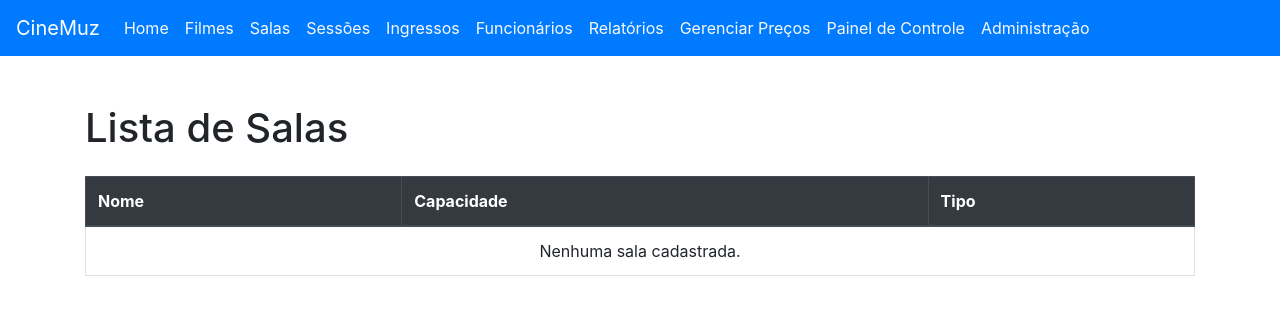
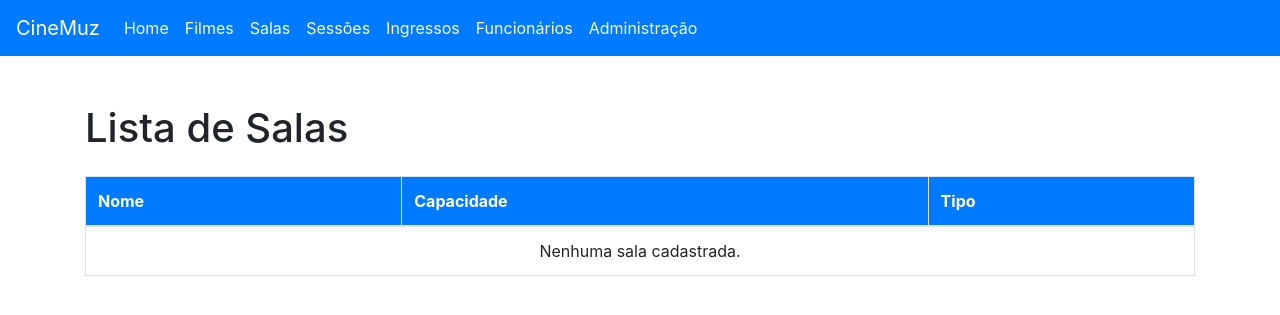
Before and after one commit to PabloFernan/projeto_cinema, a Django app: page /salas/ in a window 1280 px wide. Shown: the top 315 px of the page. Run offline with Django 5.2, Linux system fonts and the light colour scheme; data that the repository does not hold is empty; some libraries are stand-ins or nearby versions.

Commit message:
HTML finalizado

```diff
--- a/app/templates/base.html
+++ b/app/templates/base.html
@@ -23,9 +23,6 @@
                 <li class="nav-item"><a class="nav-link text-light" href="/sessoes/">Sessões</a></li>
                 <li class="nav-item"><a class="nav-link text-light" href="/ingresso/">Ingressos</a></li>
                 <li class="nav-item"><a class="nav-link text-light" href="/funcionarios/">Funcionários</a></li>
-                <li class="nav-item"><a class="nav-link text-light" href="/relatorios/">Relatórios</a></li>
-                <li class="nav-item"><a class="nav-link text-light" href="/precos/">Gerenciar Preços</a></li>
-                <li class="nav-item"><a class="nav-link text-light" href="/painel/">Painel de Controle</a></li>
                 <li class="nav-item"><a class="nav-link text-light" href="/admin/">Administração</a></li>
             </ul>
         </div>
--- a/app/templates/filme.html
+++ b/app/templates/filmes.html
@@ -3,7 +3,7 @@
 {% block content %}
     <h1 class="mb-4">Lista de Filmes</h1>
     <table class="table table-bordered">
-        <thead class="thead-dark">
+        <thead class="bg-primary text-white">
             <tr>
                 <th scope="col">Título</th>
                 <th scope="col">Gênero</th>
--- a/app/templates/funcionarios.html
+++ b/app/templates/funcionarios.html
@@ -3,7 +3,7 @@
 {% block content %}
     <h1 class="mb-4">Lista de Funcionários</h1>
     <table class="table table-bordered">
-        <thead class="thead-dark">
+        <thead class="bg-primary text-white">
             <tr>
                 <th scope="col">Nome</th>
                 <th scope="col">Cargo</th>
--- a/app/templates/ingresso.html
+++ b/app/templates/ingresso.html
@@ -3,7 +3,7 @@
 {% block content %}
     <h1 class="mb-4">Lista de Ingressos</h1>
     <table class="table table-bordered">
-        <thead class="thead-dark">
+        <thead class="bg-primary text-white">
             <tr>
                 <th scope="col">Sessão</th>
                 <th scope="col">Assento</th>
--- a/app/templates/painel.html
+++ /dev/null
@@ -1,6 +0,0 @@
-{% extends 'base.html' %}
-
-{% block content %}
-    <h1 class="mb-4">Painel de Controle</h1>
-    <p>Resumo do status atual das sessões, filmes e vendas de ingressos.</p>
-{% endblock %}
--- a/app/templates/precos.html
+++ /dev/null
@@ -1,6 +0,0 @@
-{% extends 'base.html' %}
-
-{% block content %}
-    <h1 class="mb-4">Gerenciar Preços</h1>
-    <p>Aqui você pode ajustar os preços das sessões de filmes.</p>
-{% endblock %}
--- a/app/templates/relatorios.html
+++ /dev/null
@@ -1,6 +0,0 @@
-{% extends 'base.html' %}
-
-{% block content %}
-    <h1 class="mb-4">Relatórios</h1>
-    <p>Aqui você pode visualizar relatórios sobre filmes, ingressos, sessões e muito mais.</p>
-{% endblock %}
--- a/app/templates/salas.html
+++ b/app/templates/salas.html
@@ -3,7 +3,7 @@
 {% block content %}
     <h1 class="mb-4">Lista de Salas</h1>
     <table class="table table-bordered">
-        <thead class="thead-dark">
+        <thead class="bg-primary text-white">
             <tr>
                 <th scope="col">Nome</th>
                 <th scope="col">Capacidade</th>
--- a/app/templates/sessoes.html
+++ b/app/templates/sessoes.html
@@ -3,7 +3,7 @@
 {% block content %}
     <h1 class="mb-4">Lista de Sessões</h1>
     <table class="table table-bordered">
-        <thead class="thead-dark">
+        <thead class="bg-primary text-white">
             <tr>
                 <th scope="col">Filme</th>
                 <th scope="col">Sala</th>
```
